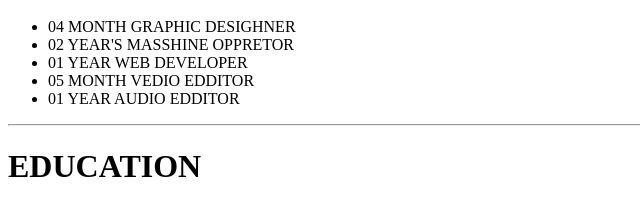
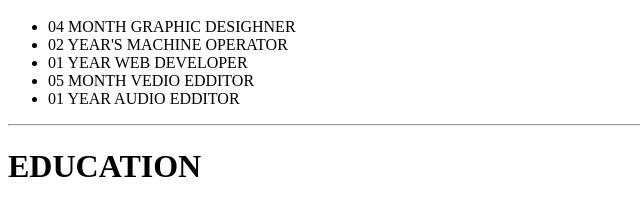
Before and after one commit to hussainshamim16/HTML-CV, a plain HTML site: page index.html in a window 1280 px wide. Shown: the part 322-525 px from the top of the page, 0-640 px from the left. Drawn offline with Linux system fonts and the light colour scheme.

Commit message:
Update index.html

```diff
--- a/index.html
+++ b/index.html
@@ -18,7 +18,7 @@
         <H1>WORK EXPERIEANCE</H1>
         <UL>
             <LI> 04 MONTH GRAPHIC DESIGHNER</LI>
-            <LI> 02 YEAR'S MASSHINE OPPRETOR</LI>
+            <LI> 02 YEAR'S MACHINE OPERATOR</LI>
             <LI> 01 YEAR WEB DEVELOPER</LI>
             <LI> 05 MONTH VEDIO EDDITOR</LI>
             <LI> 01 YEAR AUDIO EDDITOR</LI>
```
